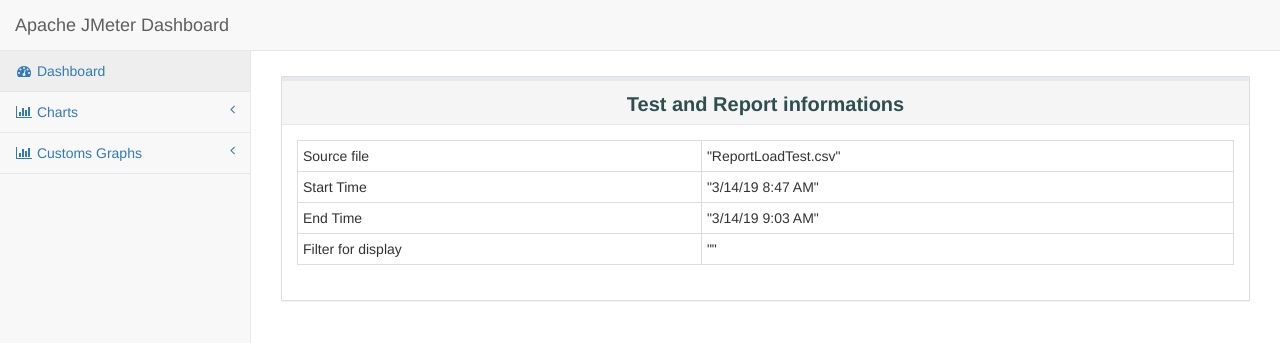
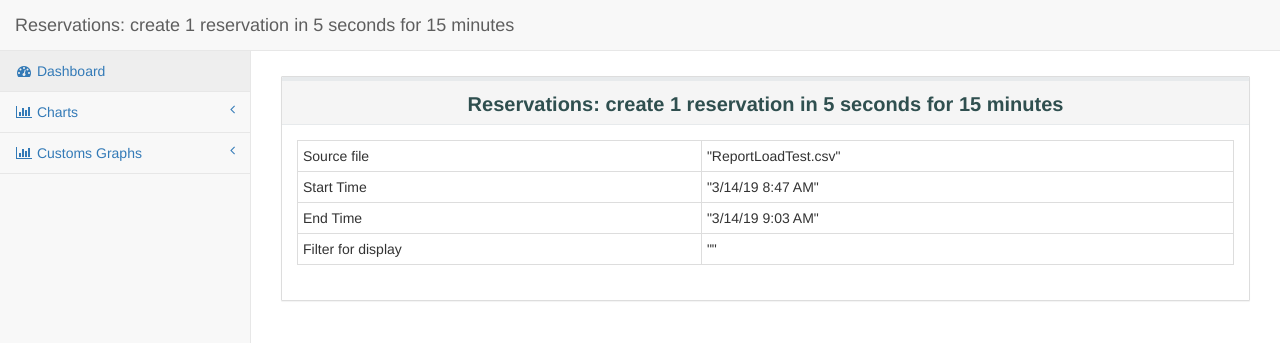
Before and after one commit to goran237/reservations_5_in_1s_for_15m, a plain HTML site: page index.html in a window 1280 px wide. Shown: the top 343 px of the page. Drawn offline with Linux system fonts and the light colour scheme.

Commit message:
Update index.html

```diff
--- a/index.html
+++ b/index.html
@@ -9,7 +9,7 @@
     <meta name="description" content="">
     <meta name="author" content="">
 
-    <title>Apache JMeter Dashboard</title>
+    <title>Reservations: create 1 reservation in 5 seconds for 15 minutes</title>
 
      <!-- Bootstrap Core CSS -->
     <link href="sbadmin2-1.0.7/bower_components/bootstrap/dist/css/bootstrap.min.css" rel="stylesheet">
@@ -43,7 +43,7 @@
                     <span class="icon-bar"></span>
                     <span class="icon-bar"></span>
                 </button>
-                <a class="navbar-brand" href="index.html">Apache JMeter Dashboard</a>
+                <a class="navbar-brand" href="index.html">Reservations: create 1 reservation in 5 seconds for 15 minutes</a>
             </div>
             <div class="navbar-default sidebar" role="navigation">
                 <div class="sidebar-nav navbar-collapse">
@@ -84,7 +84,7 @@
                 <div class="col-lg-12">
                      <div class="panel panel-default" >
                         <div class="panel-heading" style="text-align:center;">
-                           <p class="dashboard-title">Test and Report informations</p>
+                           <p class="dashboard-title">Reservations: create 1 reservation in 5 seconds for 15 minutes</p>
                         </div>
                         <div class="panel-body">
                         <table id="generalInfos" class="table table-bordered table-condensed " >
```
